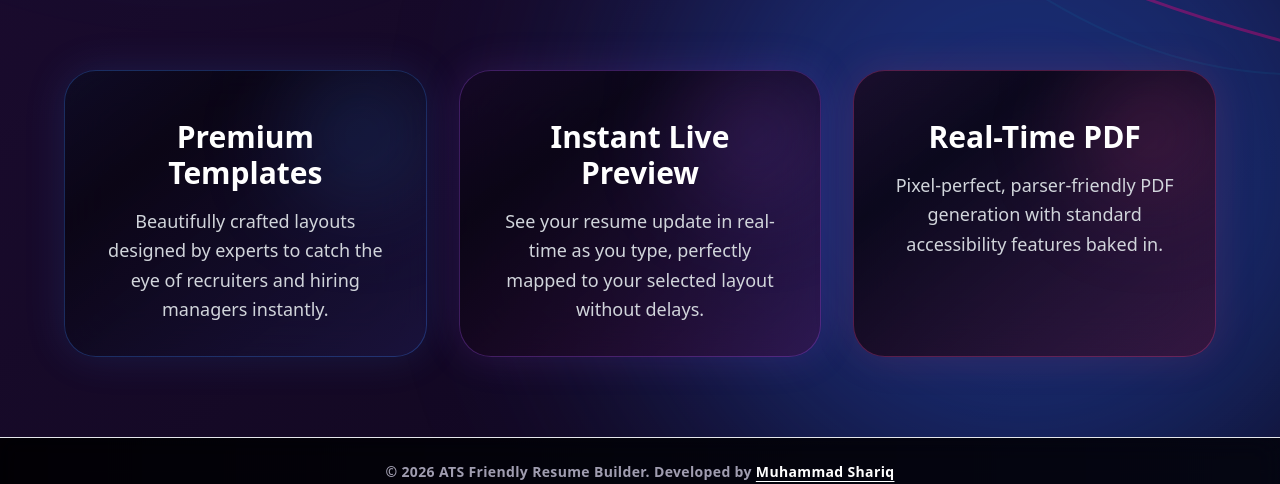
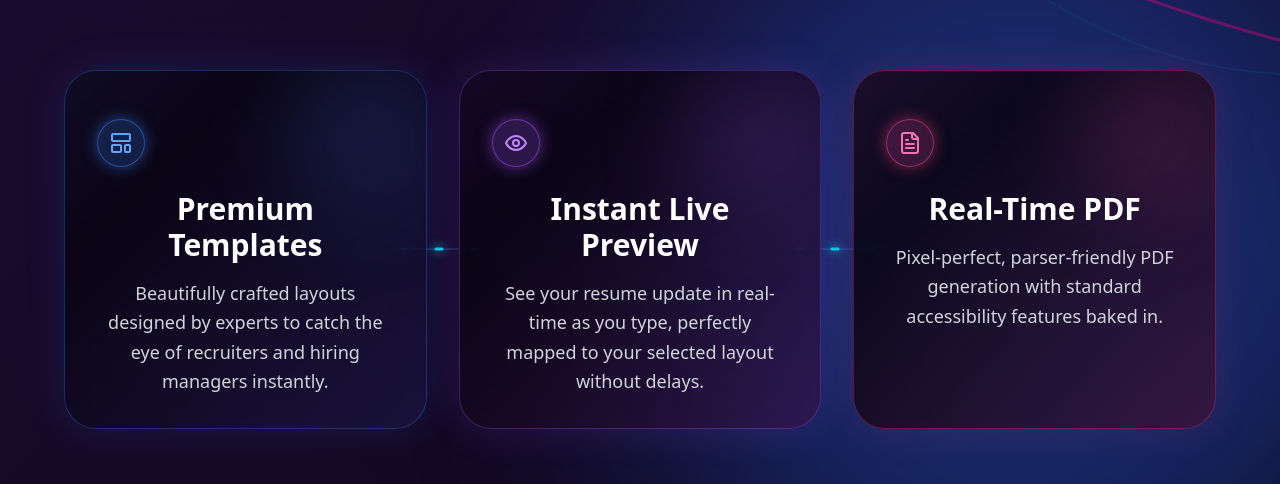
Before and after one commit to shariq001/resume-builder, a Next.js app in the folder frontend/: page / in a window 1280 px wide. Shown: the part 791-1275 px from the top of the page. Built offline with nearby package versions, Linux system fonts and the light colour scheme; no server answers.

Commit message:
feat: Add glowing data transfer animation between feature cards

```diff
--- a/frontend/app/page.tsx
+++ b/frontend/app/page.tsx
@@ -123,33 +123,71 @@ export default function Home() {
           initial="hidden"
           whileInView="show"
           viewport={{ once: true, margin: "-100px" }}
-          className="grid grid-cols-1 md:grid-cols-3 gap-6 sm:gap-8 max-w-6xl mx-auto mt-20 md:mt-40 px-4 sm:px-0"
+          className="relative grid grid-cols-1 md:grid-cols-3 gap-6 sm:gap-8 max-w-6xl mx-auto mt-20 md:mt-40 px-4 sm:px-0"
         >
+          {/* Animated Connecting Lines (Desktop only) */}
+          <div className="absolute top-1/2 left-[16.66%] right-[16.66%] h-0.5 -translate-y-1/2 hidden md:block z-0 pointer-events-none">
+            <svg className="w-full h-full overflow-visible" preserveAspectRatio="none">
+              {/* Base line */}
+              <line x1="0" y1="0" x2="100%" y2="0" stroke="rgba(59, 130, 246, 0.2)" strokeWidth="2" />
+              {/* Animated data flow dots */}
+              <line
+                x1="0" y1="0" x2="100%" y2="0"
+                stroke="rgba(0, 242, 254, 0.8)"
+                strokeWidth="3"
+                strokeDasharray="6 30"
+                strokeLinecap="round"
+              >
+                <animate attributeName="stroke-dashoffset" values="36;0" dur="1.5s" repeatCount="indefinite" />
+              </line>
+              {/* Glow effect on the moving dots */}
+              <line
+                x1="0" y1="0" x2="100%" y2="0"
+                stroke="rgba(0, 242, 254, 0.3)"
+                strokeWidth="8"
+                strokeDasharray="6 30"
+                strokeLinecap="round"
+                filter="blur(4px)"
+              >
+                <animate attributeName="stroke-dashoffset" values="36;0" dur="1.5s" repeatCount="indefinite" />
+              </line>
+            </svg>
+          </div>
+
            {/* Card 1 */}
-           <motion.div variants={itemVariants} whileHover={{ y: -10, scale: 1.02 }} className="relative p-8 rounded-[2rem] border border-blue-500/30 bg-gradient-to-br from-blue-900/40 via-[#0a0514]/90 to-indigo-900/40 bg-[length:200%_200%] animate-gradient-bg backdrop-blur-xl overflow-hidden group shadow-[0_0_40px_rgba(59,130,246,0.15)]">
+           <motion.div variants={itemVariants} whileHover={{ y: -10, scale: 1.02 }} className="relative z-10 p-8 rounded-[2rem] border border-blue-500/30 bg-gradient-to-br from-blue-900/40 via-[#0a0514]/90 to-indigo-900/40 bg-[length:200%_200%] animate-gradient-bg backdrop-blur-xl overflow-hidden group shadow-[0_0_40px_rgba(59,130,246,0.15)]">
               <div className="absolute top-0 right-0 w-32 h-32 bg-blue-500/20 blur-[50px] rounded-full pointer-events-none"></div>
 
               <div className="relative z-10 pt-4">
+                <div className="w-12 h-12 rounded-full bg-blue-500/20 flex items-center justify-center mb-6 border border-blue-500/50 text-blue-400 shadow-[0_0_15px_rgba(59,130,246,0.5)]">
+                  <LayoutTemplate size={24} />
+                </div>
                 <h3 className="text-3xl font-bold mb-4 font-display text-white">Premium Templates</h3>
                 <p className="text-gray-300 leading-relaxed text-lg">Beautifully crafted layouts designed by experts to catch the eye of recruiters and hiring managers instantly.</p>
               </div>
            </motion.div>
 
            {/* Card 2 */}
-           <motion.div variants={itemVariants} whileHover={{ y: -10, scale: 1.02 }} className="relative p-8 rounded-[2rem] border border-purple-500/30 bg-gradient-to-br from-purple-900/40 via-[#0a0514]/90 to-fuchsia-900/40 bg-[length:200%_200%] animate-gradient-bg backdrop-blur-xl overflow-hidden group shadow-[0_0_40px_rgba(168,85,247,0.15)]">
+           <motion.div variants={itemVariants} whileHover={{ y: -10, scale: 1.02 }} className="relative z-10 p-8 rounded-[2rem] border border-purple-500/30 bg-gradient-to-br from-purple-900/40 via-[#0a0514]/90 to-fuchsia-900/40 bg-[length:200%_200%] animate-gradient-bg backdrop-blur-xl overflow-hidden group shadow-[0_0_40px_rgba(168,85,247,0.15)]">
               <div className="absolute top-0 right-0 w-32 h-32 bg-purple-500/20 blur-[50px] rounded-full pointer-events-none"></div>
 
               <div className="relative z-10 pt-4">
+                <div className="w-12 h-12 rounded-full bg-purple-500/20 flex items-center justify-center mb-6 border border-purple-500/50 text-purple-400 shadow-[0_0_15px_rgba(168,85,247,0.5)]">
+                  <Eye size={24} />
+                </div>
                 <h3 className="text-3xl font-bold mb-4 font-display text-white">Instant Live Preview</h3>
                 <p className="text-gray-300 leading-relaxed text-lg">See your resume update in real-time as you type, perfectly mapped to your selected layout without delays.</p>
               </div>
            </motion.div>
 
            {/* Card 3 */}
-           <motion.div variants={itemVariants} whileHover={{ y: -10, scale: 1.02 }} className="relative p-8 rounded-[2rem] border border-pink-500/30 bg-gradient-to-br from-pink-900/40 via-[#0a0514]/90 to-rose-900/40 bg-[length:200%_200%] animate-gradient-bg backdrop-blur-xl overflow-hidden group shadow-[0_0_40px_rgba(244,63,94,0.15)]">
+           <motion.div variants={itemVariants} whileHover={{ y: -10, scale: 1.02 }} className="relative z-10 p-8 rounded-[2rem] border border-pink-500/30 bg-gradient-to-br from-pink-900/40 via-[#0a0514]/90 to-rose-900/40 bg-[length:200%_200%] animate-gradient-bg backdrop-blur-xl overflow-hidden group shadow-[0_0_40px_rgba(244,63,94,0.15)]">
               <div className="absolute top-0 right-0 w-32 h-32 bg-pink-500/20 blur-[50px] rounded-full pointer-events-none"></div>
 
               <div className="relative z-10 pt-4">
+                <div className="w-12 h-12 rounded-full bg-pink-500/20 flex items-center justify-center mb-6 border border-pink-500/50 text-pink-400 shadow-[0_0_15px_rgba(244,63,94,0.5)]">
+                  <FileText size={24} />
+                </div>
                 <h3 className="text-3xl font-bold mb-4 font-display text-white">Real-Time PDF</h3>
                 <p className="text-gray-300 leading-relaxed text-lg">Pixel-perfect, parser-friendly PDF generation with standard accessibility features baked in.</p>
               </div>
```
